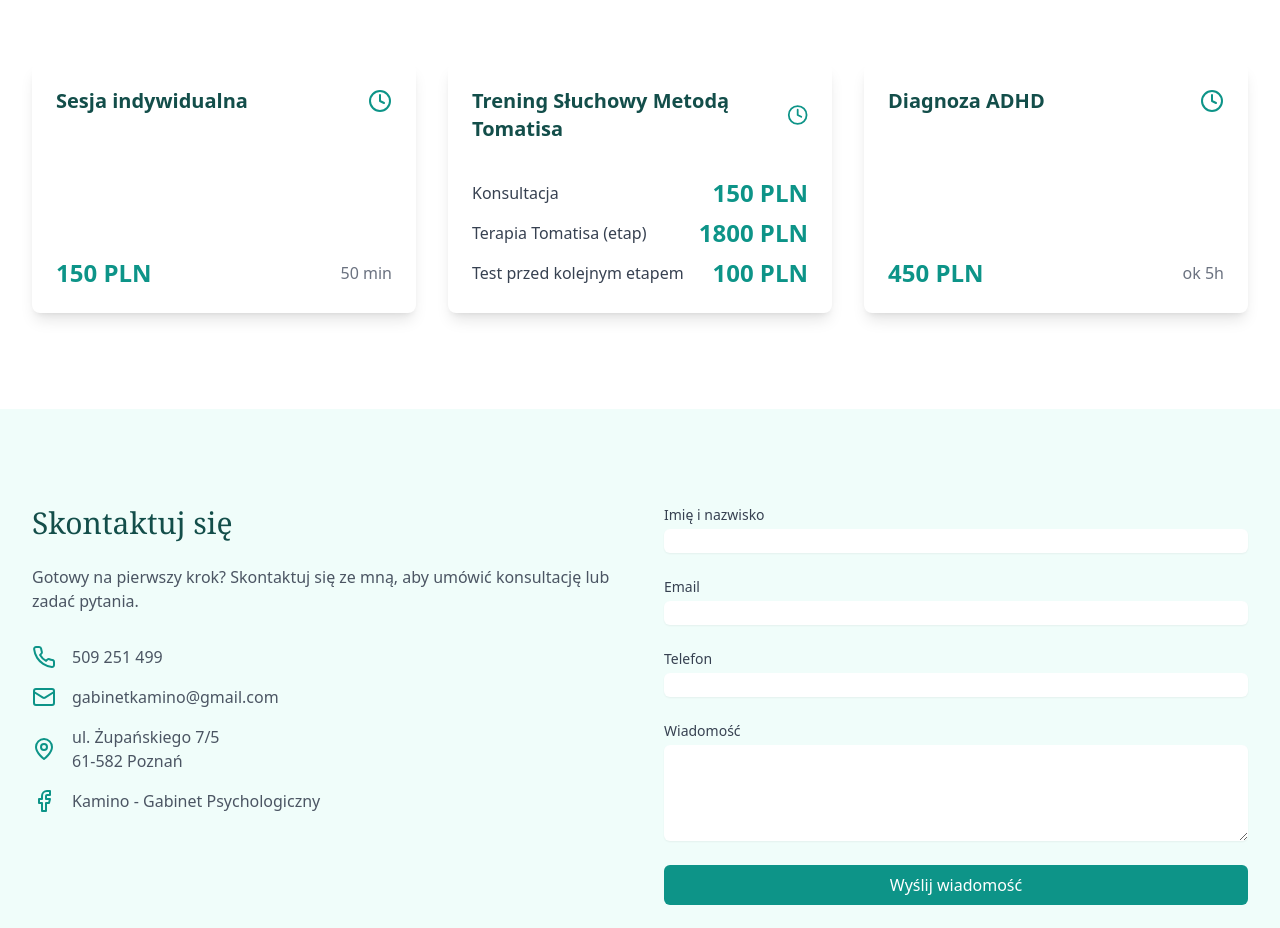
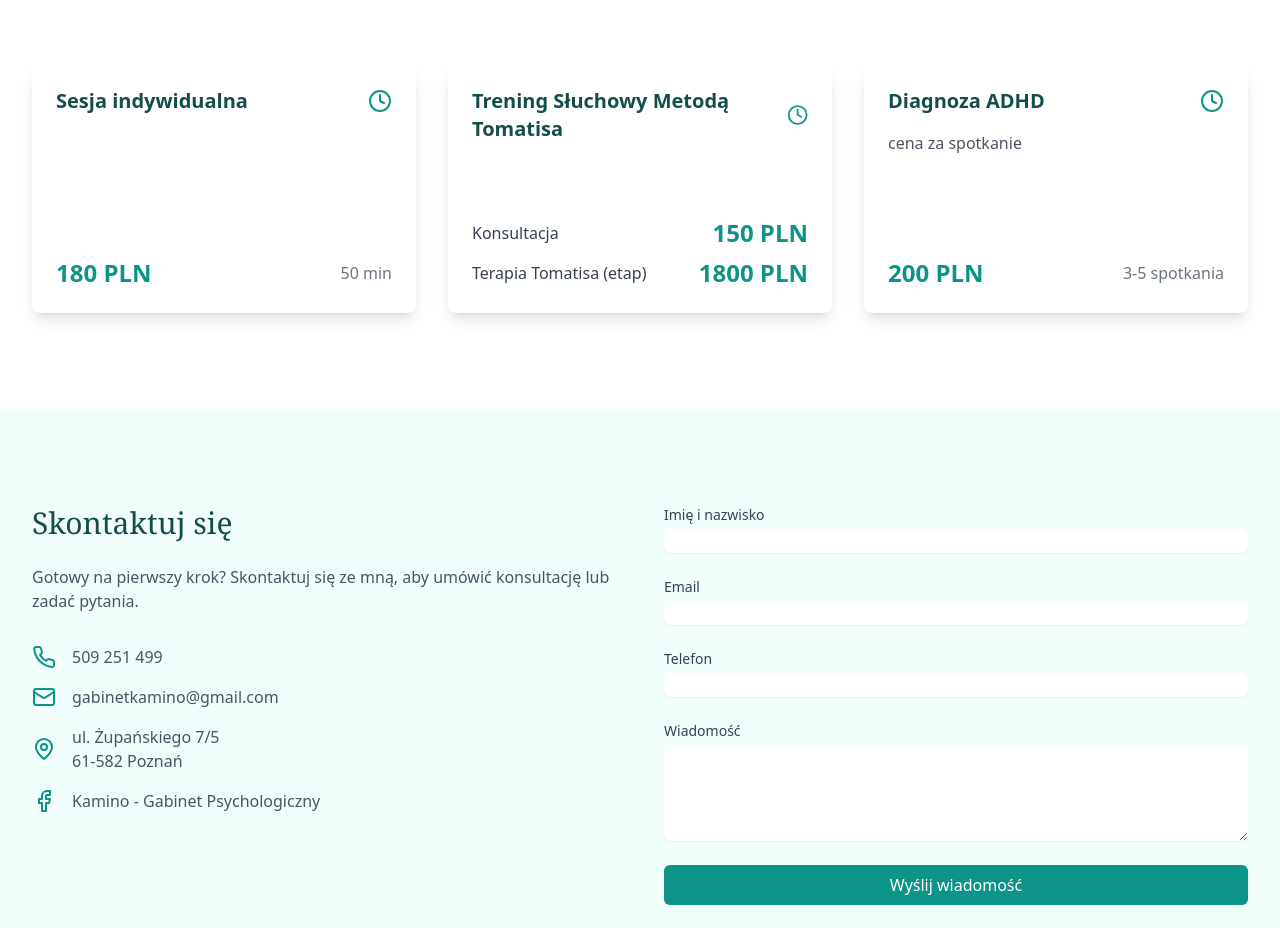
Before and after one commit to Segismondo/kamino-webpage, a React (Vite) app: page / in a window 1280 px wide. Shown: the part 2280-3208 px from the top of the page. Built offline with nearby package versions, Linux system fonts and the light colour scheme.

Commit message:
updated prices

```diff
--- a/src/App.tsx
+++ b/src/App.tsx
@@ -32,18 +32,17 @@ function App() {
   ];
 
   const pricing = [
-    { type: "Sesja indywidualna", duration: "50 min", price: "150 PLN", description: "" },
+    { type: "Sesja indywidualna", duration: "50 min", price: "180 PLN", description: "" },
     {
         type: "Trening Słuchowy Metodą Tomatisa",
         duration: "",
         price: [
             { label: "Konsultacja", amount: "150 PLN" },
-            { label: "Terapia Tomatisa (etap)", amount: "1800 PLN" },
-            { label: "Test przed kolejnym etapem", amount: "100 PLN" }
+            { label: "Terapia Tomatisa (etap)", amount: "1800 PLN" }
         ],
         description: ""
     },
-    { type: "Diagnoza ADHD", duration: "ok 5h", price: "450 PLN", description: "" },
+    { type: "Diagnoza ADHD", duration: "3-5 spotkania", price: "200 PLN ", description: "cena za spotkanie" },
   ];
 
   const handleInputChange = (e: React.ChangeEvent<HTMLInputElement | HTMLTextAreaElement>) => {
@@ -296,7 +295,7 @@ function App() {
         <h2 className="text-3xl font-serif font-bold text-teal-900 mb-6">O mgr Agacie Plura</h2>
 
         {/* Description */}
-        <p className="text-gray-700 mb-6">Jestem psycholożką i psychoterapeutką w trakcie szkolenia psychodynamicznego w Międzynarodowej Szkole Psychoterapii Psychodynamicznej. Ukończyłam pięcioletnie studia magisterskie na kierunku psychologia kliniczna dzieci i młodzieży na Uniwersytecie SWPS w Poznaniu. Nieustannie rozwijam swoje kompetencje, poszukując skutecznych metod pracy, które pozwalają lepiej dopasować pomoc do indywidualnych potrzeb..</p>
+        <p className="text-gray-700 mb-6">Jestem psycholożką i psychoterapeutką w trakcie szkolenia psychodynamicznego w Międzynarodowej Szkole Psychoterapii Psychodynamicznej. Ukończyłam pięcioletnie studia magisterskie na kierunku psychologia kliniczna dzieci i młodzieży na Uniwersytecie SWPS w Poznaniu. Nieustannie rozwijam swoje kompetencje, poszukując skutecznych metod pracy, które pozwalają lepiej dopasować pomoc do indywidualnych potrzeb.</p>
 
         {/* Experience */}
         <h3 className="text-xl font-semibold text-teal-800 mb-3">📌 Doświadczenie</h3>
```
